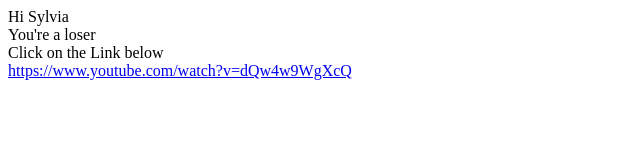
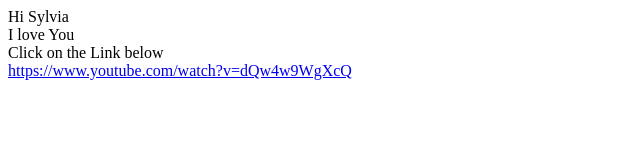
Before and after one commit to AidanCollazo/AidanCollazo.github.io, a plain HTML site: page index.html in a window 1280 px wide. Shown: the full height of the page, 0-640 px from the left. Drawn offline with Linux system fonts and the light colour scheme.

Commit message:
Update index.html

```diff
--- a/index.html
+++ b/index.html
@@ -8,7 +8,7 @@
 </head>
 <body>
     <div>Hi Sylvia</div>
-    <div>You're a loser</div>
+    <div>I love You</div>
     <div>Click on the Link below</div>
     <a href="https://www.youtube.com/watch?v=dQw4w9WgXcQ">https://www.youtube.com/watch?v=dQw4w9WgXcQ</a>
 </body>
```
